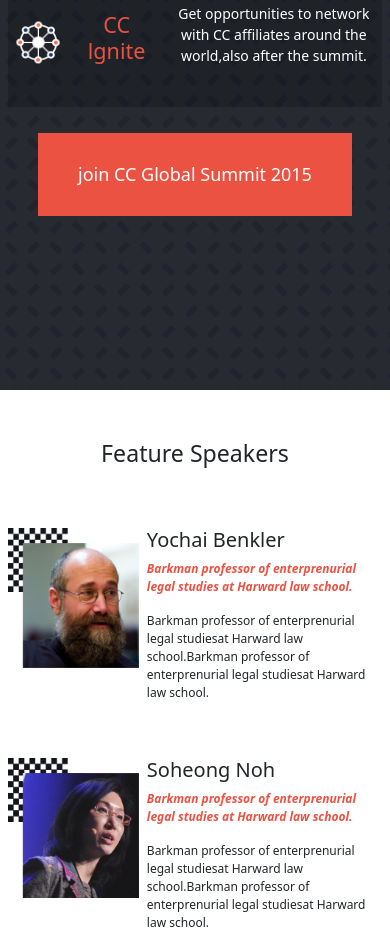
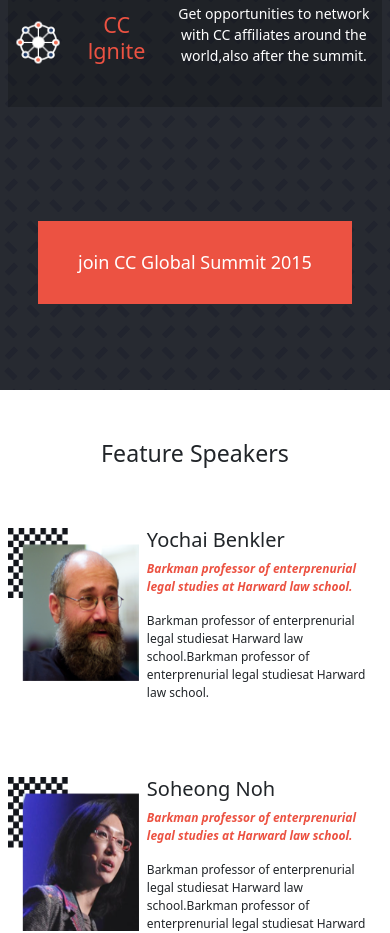
Before and after one commit to asad11ali/global.web, a website: page index.html in a window 390 px wide. Shown: the part 1467-2400 px from the top of the page. Drawn offline with nearby package versions, Linux system fonts and the light colour scheme.

Commit message:
add more styling

```diff
--- a/style.css
+++ b/style.css
@@ -972,8 +972,9 @@
   }
 
   .main-program .mobile-btn {
-    position: relative;
-    top: 70%;
+    display: flex;
+    position: absolute;
+    top: 200%;
     color: #fff;
     text-decoration: none;
     font-size: 18px;
@@ -1013,7 +1014,7 @@
 
   .team {
     width: 96%;
-    height: 100vh;
+    height: 105vh;
     margin-left: 2%;
     margin-right: 2%;
     display: flex;
@@ -1031,7 +1032,7 @@
 
   .team-one div {
     width: 100%;
-    height: 200px;
+    height: 26vh;
     display: flex;
     column-gap: 8px;
   }
@@ -1046,7 +1047,7 @@
 
   .team-two div {
     width: 100%;
-    height: 200px;
+    height: 26vh;
     display: flex;
     column-gap: 8px;
   }
```
